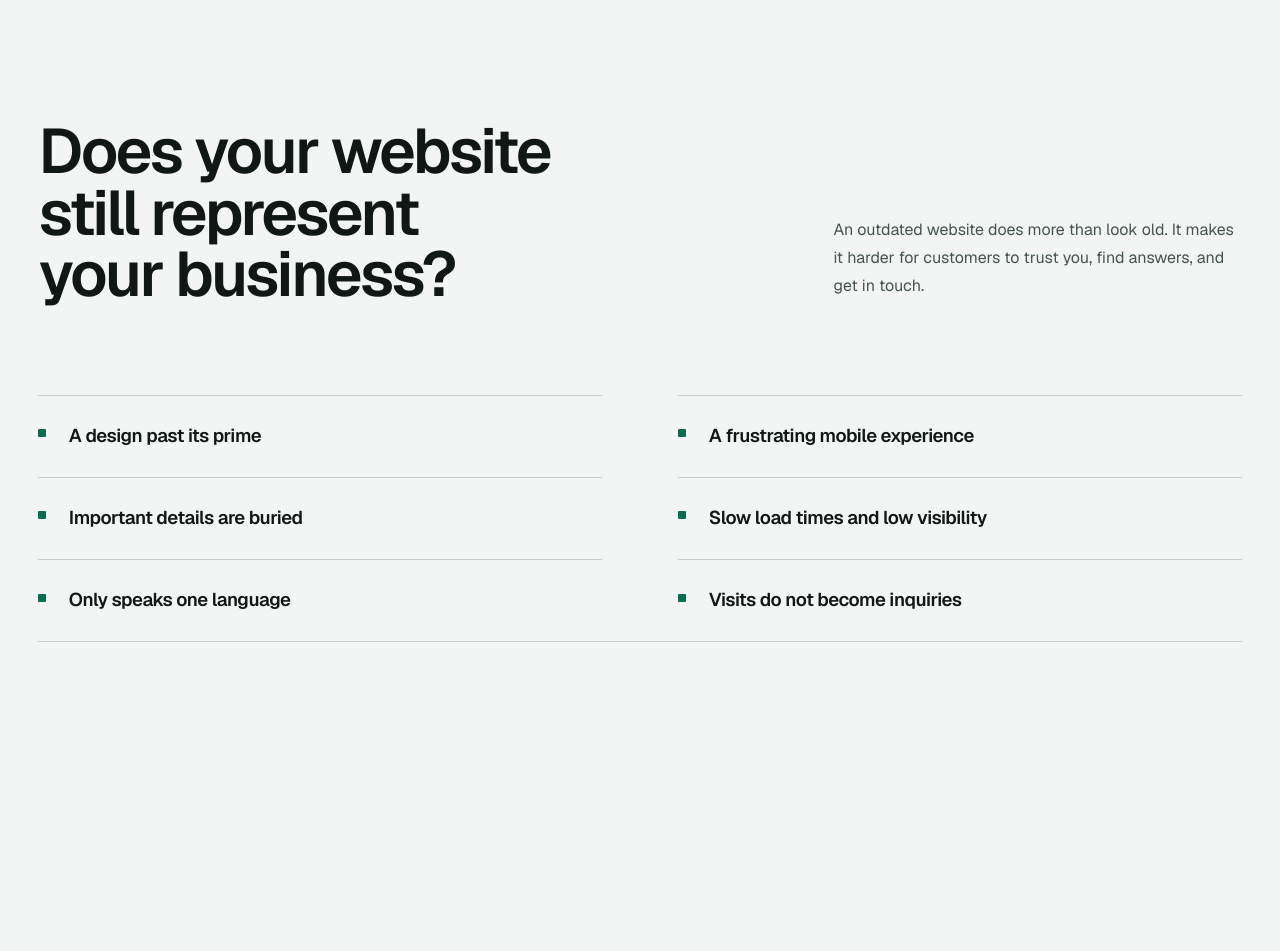
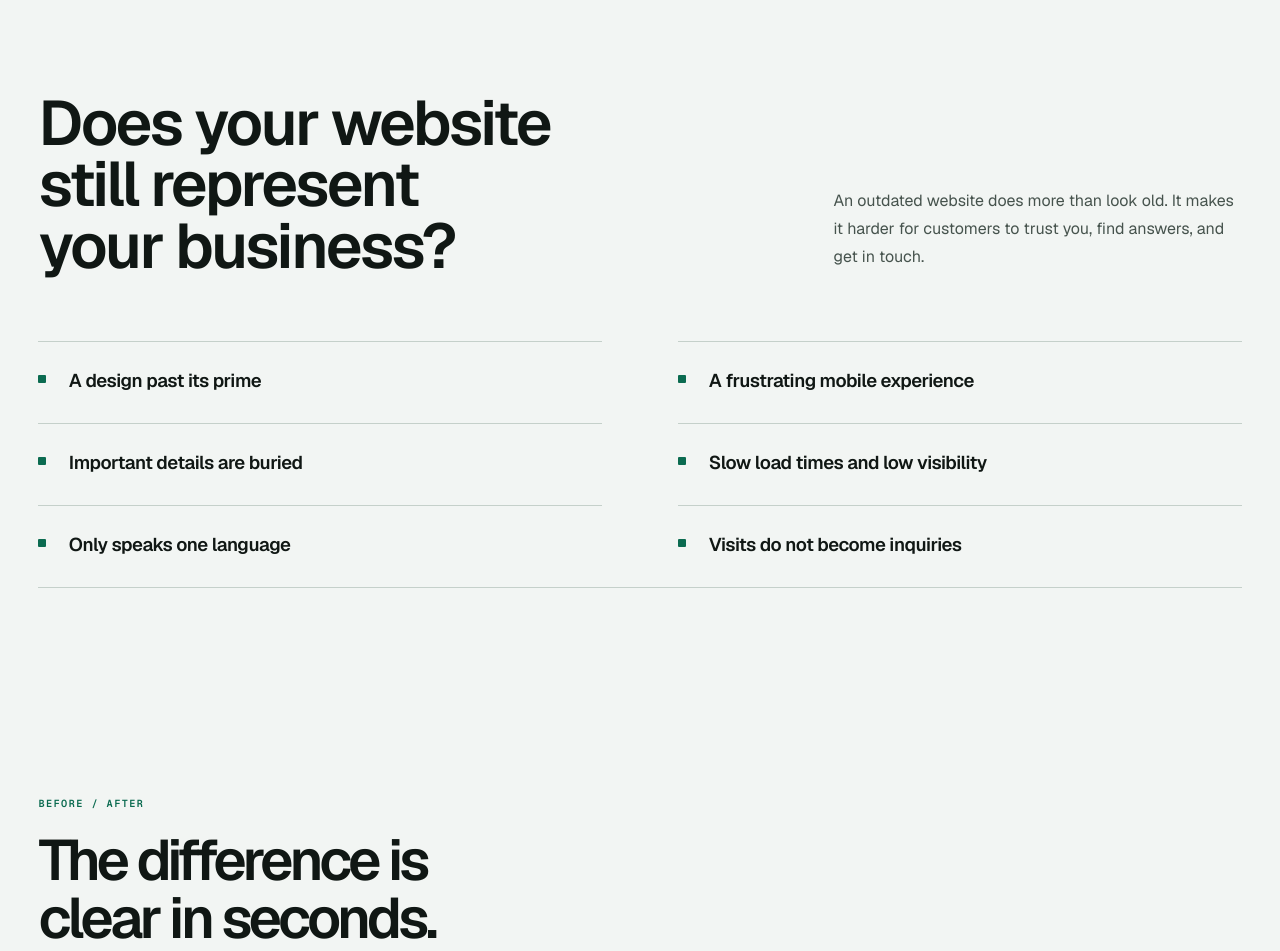
Before and after one commit to JohsonRodriguez/emprendimiento, a Next.js app: page /en in a window 1280 px wide. Shown: the part 880-1831 px from the top of the page. Built offline with nearby package versions, Linux system fonts and the light colour scheme.

Commit message:
Refine section spacing rhythm

```diff
--- a/app/globals.css
+++ b/app/globals.css
@@ -122,3 +122,14 @@ footer{padding-inline:var(--gutter)}.footer-meta{line-height:1.5}
 .service p,.service-0 p{max-width:54ch;margin:0;color:var(--muted);font-size:.94rem;line-height:1.65}
 @media(hover:hover) and (pointer:fine){.service:hover .service-icon{background:var(--accent);color:white}}
 @media(max-width:767px){.services-section{padding-top:6.25rem}.services-header{grid-template-columns:minmax(0,1fr);gap:1.5rem;margin-bottom:3.25rem}.services-header h2{font-size:clamp(2.5rem,11.5vw,3.35rem);line-height:1}.services-header>p{margin:0;line-height:1.65}.services-grid{display:block}.service,.service:hover,.service-0,.service-6{grid-template-columns:42px minmax(0,1fr);gap:.4rem 1rem;min-height:0;padding:1.35rem 0 1.5rem}.service-icon{grid-row:1/3;width:38px;height:38px}.service h3,.service-0 h3{font-size:1.08rem}.service p,.service-0 p{grid-column:2;font-size:.9rem;line-height:1.55}}
+
+/* Rhythmic spacing scale: editorial breathing room without disconnected sections. */
+.section{padding-top:clamp(6.5rem,8vw,8.5rem);padding-bottom:clamp(6.5rem,8vw,8.5rem)}
+.section-heading{margin-bottom:clamp(3.5rem,5vw,4.75rem)}
+.problem-section,.services-section{padding-top:clamp(7rem,8.5vw,9rem)}
+.problem-header,.services-header{margin-bottom:clamp(3.75rem,5vw,5rem)}
+.process-section{padding-top:clamp(7.5rem,9vw,9.5rem);padding-bottom:clamp(7.5rem,9vw,9.5rem)}
+.projects{gap:clamp(6rem,9vw,9rem)}
+.cta-section{margin-bottom:0}
+footer{margin-top:0}
+@media(max-width:767px){.section{padding-top:5rem;padding-bottom:5rem}.section-heading{margin-bottom:2.75rem}.problem-section,.services-section{padding-top:5.5rem}.problem-header,.services-header{margin-bottom:2.75rem}.process-section{padding-top:5.5rem;padding-bottom:5.5rem}.projects{gap:4.5rem}.cta-section{margin:0 1.25rem}.contact-section{padding-top:5.5rem}footer{margin-top:0}}
```
